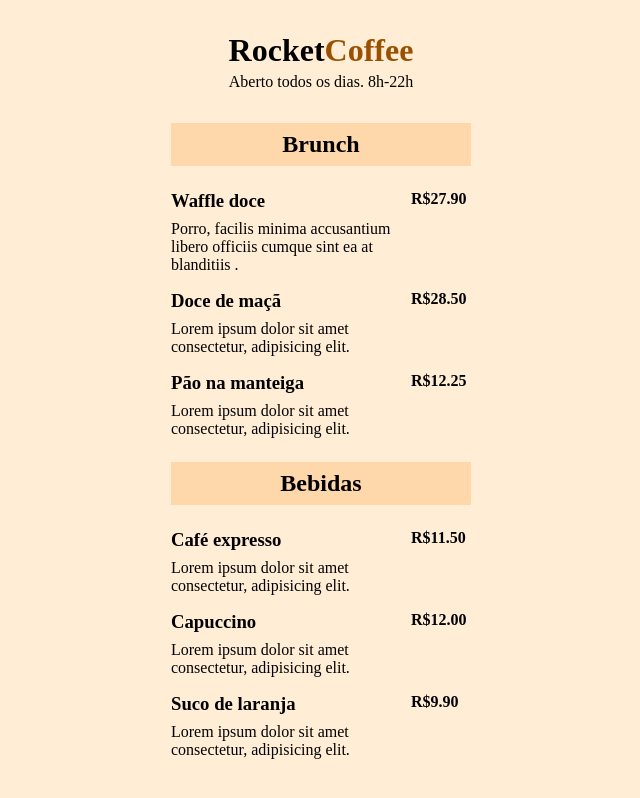
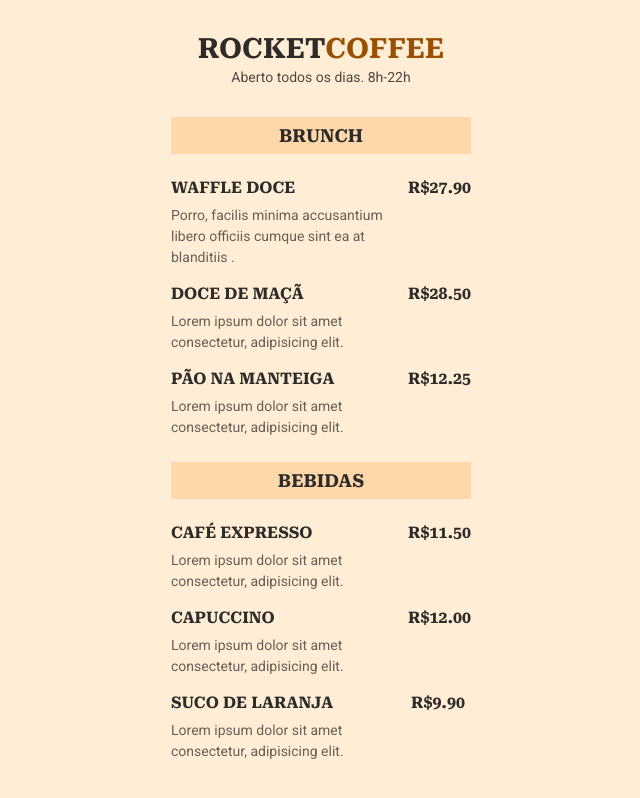
Before and after one commit to polyanetuag/rocketCoffee, a plain HTML site: page src/index.html in a window 1280 px wide. Shown: the whole page, without its empty margins (319-959 px from the left). Drawn offline with Linux system fonts and the light colour scheme.

Commit message:
feat: styling fonts

```diff
--- a/src/styles.css
+++ b/src/styles.css
@@ -5,10 +5,17 @@
 
 body {
     background-color: #FFEDD5;
+    font-family: 'Roboto', sans-serif;
 }
 
 ul {
     list-style: none;
+}
+
+h1, h2, h3, .price {
+    font-family: 'Roboto Serif', serif;
+    text-transform: uppercase;
+    color: #2D2C2A;
 }
 
 header {
@@ -23,10 +30,18 @@ section, header {
 
 header h1 {
     margin-bottom: 4px;
+    font-size: 28px;
+    line-height: 33px;
 }
 
 header h1 span {
     color: #995000;
+}
+
+header p {
+    font-size: 14px;
+    line-height: 16px;
+    color: rgba(0, 0, 0, 0.7);
 }
 
 section {
@@ -38,6 +53,7 @@ section h2 {
     padding: 8px 16px ;
     text-align: center;
     margin-bottom: 24px;
+    font-size: 18px;
 }
 
 ul li {
@@ -51,4 +67,12 @@ li .details {
 
 .details h3 {
     margin-bottom: 8px;
+    font-size: 16px;
+    line-height: 19px;
 }
+
+.details p {
+    color: rgba(0, 0, 0, 0.6);
+    font-size: 14px;
+    line-height: 21px;
+}
```
